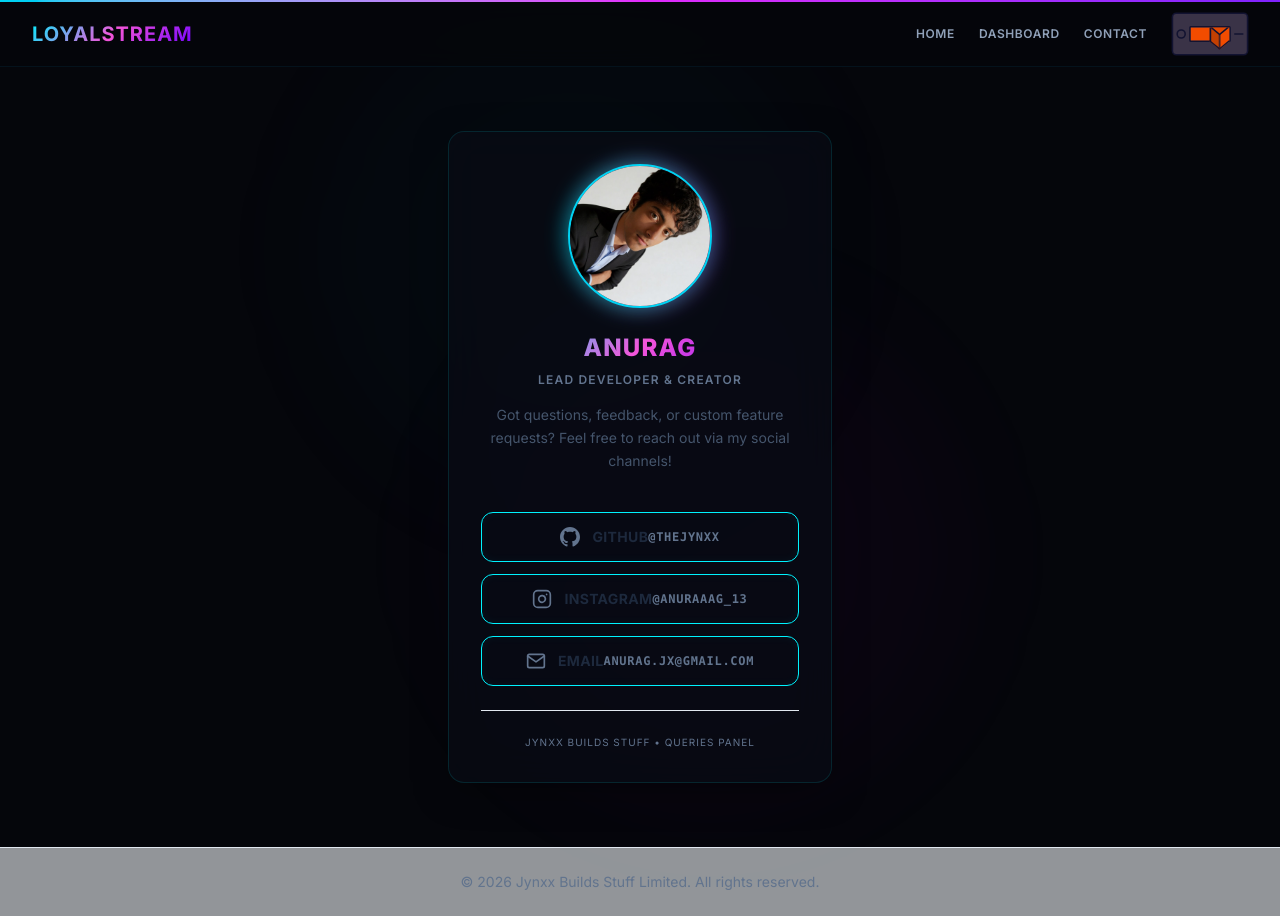
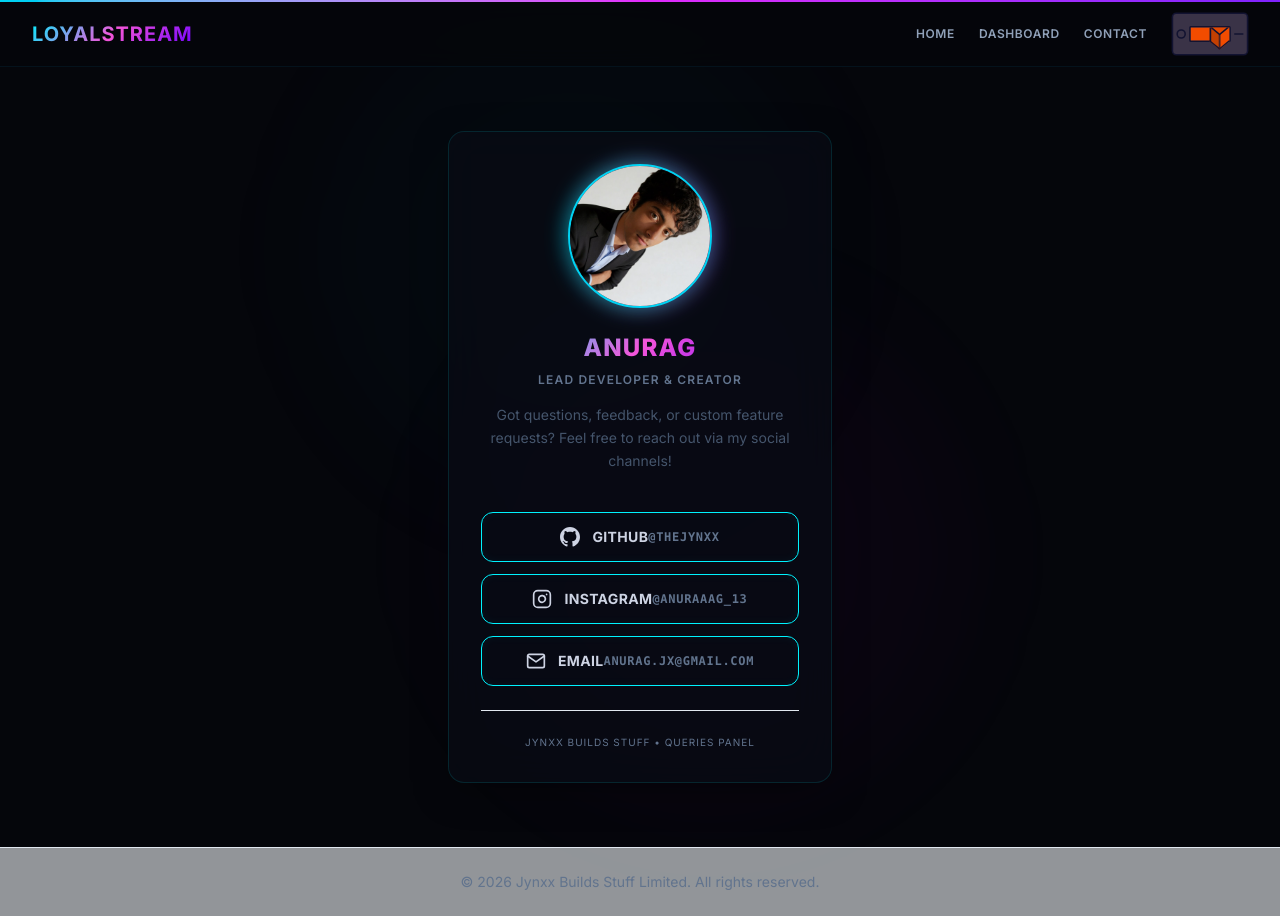
Before and after one commit to thejynxx/YT_leaderboard, a Next.js app: page /contact in a window 1280 px wide. Built offline with nearby package versions, Linux system fonts and the light colour scheme.

Commit message:
Fix hover visibility inside contact buttons by utilizing clean text-inherit color transitions

```diff
--- a/src/app/contact/page.tsx
+++ b/src/app/contact/page.tsx
@@ -34,10 +34,10 @@ export default function ContactPage() {
             className="w-full py-3.5 px-5 rounded-xl transition-all duration-200 cursor-pointer gaming-btn-secondary flex items-center justify-between text-sm group"
           >
             <span className="flex items-center gap-3">
-              <svg className="w-5 h-5 fill-current text-slate-500 dark:text-slate-400 group-hover:text-slate-900 dark:group-hover:text-white transition-colors" viewBox="0 0 24 24" xmlns="http://www.w3.org/2000/svg">
+              <svg className="w-5 h-5 fill-current transition-colors" viewBox="0 0 24 24" xmlns="http://www.w3.org/2000/svg">
                 <path d="M12 0c-6.626 0-12 5.373-12 12 0 5.302 3.438 9.8 8.207 11.387.599.111.793-.261.793-.577v-2.234c-3.338.726-4.033-1.416-4.033-1.416-.546-1.387-1.333-1.756-1.333-1.756-1.089-.745.083-.729.083-.729 1.205.084 1.839 1.237 1.839 1.237 1.07 1.834 2.807 1.304 3.492.997.107-.775.418-1.305.762-1.604-2.665-.305-5.467-1.334-5.467-5.931 0-1.311.469-2.381 1.236-3.221-.124-.303-.535-1.524.117-3.176 0 0 1.008-.322 3.301 1.23.957-.266 1.983-.399 3.003-.404 1.02.005 2.047.138 3.006.404 2.291-1.552 3.297-1.23 3.297-1.23.653 1.653.242 2.874.118 3.176.77.84 1.235 1.911 1.235 3.221 0 4.609-2.807 5.624-5.479 5.921.43.372.823 1.102.823 2.222v3.293c0 .319.192.694.801.576 4.765-1.589 8.199-6.086 8.199-11.386 0-6.627-5.373-12-12-12z"/>
               </svg>
-              <span className="font-bold tracking-wide text-slate-800 dark:text-slate-200 group-hover:text-slate-950 dark:group-hover:text-white">GITHUB</span>
+              <span className="font-bold tracking-wide">GITHUB</span>
             </span>
             <span className="text-xs font-mono text-slate-500 dark:text-slate-400 group-hover:text-cyan-600 dark:group-hover:text-cyan-400 transition-colors">@thejynxx</span>
           </a>
@@ -49,12 +49,12 @@ export default function ContactPage() {
             className="w-full py-3.5 px-5 rounded-xl transition-all duration-200 cursor-pointer gaming-btn-secondary flex items-center justify-between text-sm group"
           >
             <span className="flex items-center gap-3">
-              <svg className="w-5 h-5 text-slate-500 dark:text-slate-400 group-hover:text-slate-900 dark:group-hover:text-white stroke-current fill-none transition-colors" viewBox="0 0 24 24" strokeWidth="2" strokeLinecap="round" strokeLinejoin="round" xmlns="http://www.w3.org/2000/svg">
+              <svg className="w-5 h-5 stroke-current fill-none transition-colors" viewBox="0 0 24 24" strokeWidth="2" strokeLinecap="round" strokeLinejoin="round" xmlns="http://www.w3.org/2000/svg">
                 <rect x="2" y="2" width="20" height="20" rx="5" ry="5"/>
                 <path d="M16 11.37A4 4 0 1 1 12.63 8 4 4 0 0 1 16 11.37z"/>
                 <line x1="17.5" y1="6.5" x2="17.51" y2="6.5"/>
               </svg>
-              <span className="font-bold tracking-wide text-slate-800 dark:text-slate-200 group-hover:text-slate-950 dark:group-hover:text-white">INSTAGRAM</span>
+              <span className="font-bold tracking-wide">INSTAGRAM</span>
             </span>
             <span className="text-xs font-mono text-slate-500 dark:text-slate-400 group-hover:text-fuchsia-600 dark:group-hover:text-fuchsia-400 transition-colors">@anuraaag_13</span>
           </a>
@@ -64,11 +64,11 @@ export default function ContactPage() {
             className="w-full py-3.5 px-5 rounded-xl transition-all duration-200 cursor-pointer gaming-btn-secondary flex items-center justify-between text-sm group"
           >
             <span className="flex items-center gap-3">
-              <svg className="w-5 h-5 text-slate-500 dark:text-slate-400 group-hover:text-slate-900 dark:group-hover:text-white stroke-current fill-none transition-colors" viewBox="0 0 24 24" strokeWidth="2" strokeLinecap="round" strokeLinejoin="round" xmlns="http://www.w3.org/2000/svg">
+              <svg className="w-5 h-5 stroke-current fill-none transition-colors" viewBox="0 0 24 24" strokeWidth="2" strokeLinecap="round" strokeLinejoin="round" xmlns="http://www.w3.org/2000/svg">
                 <path d="M4 4h16c1.1 0 2 .9 2 2v12c0 1.1-.9 2-2 2H4c-1.1 0-2-.9-2-2V6c0-1.1.9-2 2-2z"/>
                 <polyline points="22,6 12,13 2,6"/>
               </svg>
-              <span className="font-bold tracking-wide text-slate-800 dark:text-slate-200 group-hover:text-slate-950 dark:group-hover:text-white">EMAIL</span>
+              <span className="font-bold tracking-wide">EMAIL</span>
             </span>
             <span className="text-xs font-mono text-slate-500 dark:text-slate-400 group-hover:text-cyan-600 dark:group-hover:text-cyan-400 transition-colors">anurag.jx@gmail.com</span>
           </a>
--- a/src/app/globals.css
+++ b/src/app/globals.css
@@ -117,13 +117,13 @@ body {
 
 /* Secondary Gaming Button */
 .gaming-btn-secondary {
-  background: rgba(255, 255, 255, 0.8);
-  color: var(--foreground);
+  background: rgba(241, 245, 249, 0.85);
+  color: #334155;
   font-weight: 600;
   letter-spacing: 0.05em;
   text-transform: uppercase;
-  border: 1px solid var(--neon-cyan);
-  box-shadow: inset 0 0 10px rgba(0, 156, 180, 0.05);
+  border: 1px solid #cbd5e1;
+  box-shadow: inset 0 0 10px rgba(0, 0, 0, 0.02);
   transition: all 0.3s cubic-bezier(0.16, 1, 0.3, 1);
   display: inline-flex;
   align-items: center;
@@ -131,22 +131,24 @@ body {
 }
 
 .gaming-btn-secondary:hover {
-  background: rgba(255, 255, 255, 0.95);
-  color: var(--foreground);
-  border-color: var(--neon-fuchsia);
-  box-shadow: 0 0 15px rgba(212, 0, 170, 0.15), inset 0 0 15px rgba(212, 0, 170, 0.05);
+  background: #e2e8f0;
+  color: #0f172a;
+  border-color: #475569;
+  box-shadow: 0 0 15px rgba(71, 85, 105, 0.1);
   transform: translateY(-1px);
 }
 
 .dark .gaming-btn-secondary {
   background: rgba(9, 11, 20, 0.6);
   color: #cdd3e3;
+  border-color: var(--neon-cyan);
   box-shadow: inset 0 0 10px rgba(0, 242, 254, 0.05);
 }
 
 .dark .gaming-btn-secondary:hover {
   background: rgba(9, 11, 20, 0.85);
   color: #fff;
+  border-color: var(--neon-fuchsia);
   box-shadow: 0 0 15px rgba(243, 85, 218, 0.3), inset 0 0 15px rgba(243, 85, 218, 0.1);
 }
 
```
